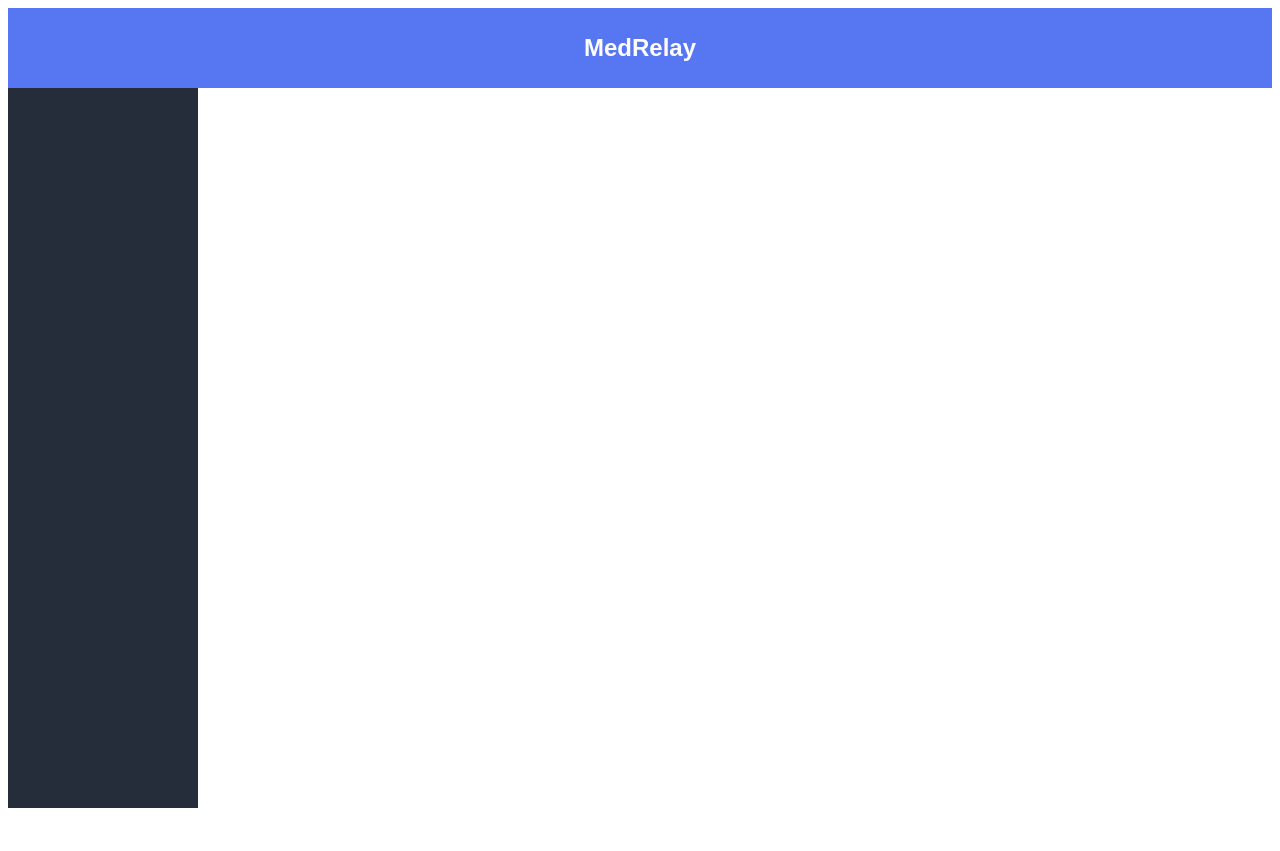
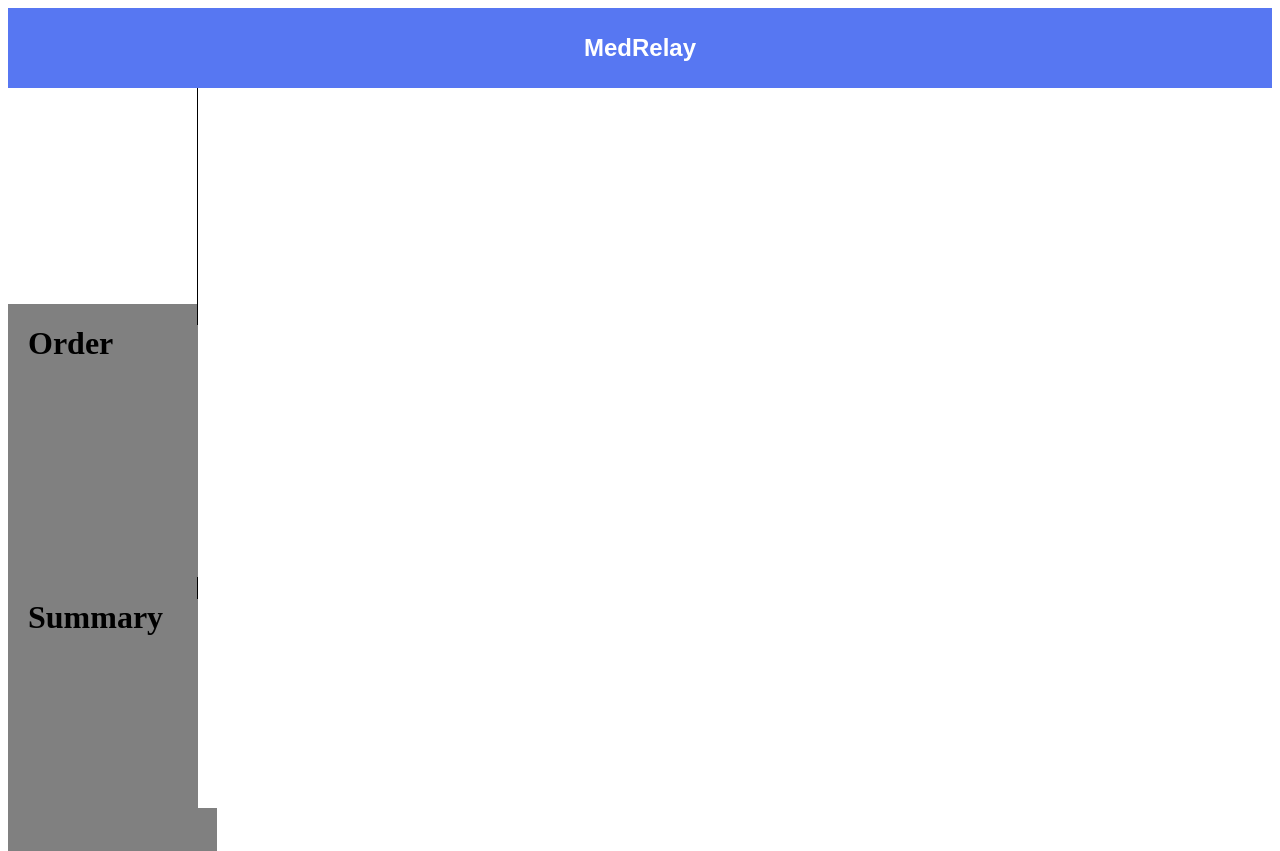
Before and after one commit to abansal3/whack-healthcare, a website: page frontend/Dashboard.html in a window 1280 px wide. Before the commit the page ends 816 px from the top, so only its background shows below. Drawn offline with nearby package versions, Linux system fonts and the light colour scheme; some packages are replaced by stand-ins of ours.

Commit message:
front end

```diff
--- a/frontend/Dashboard.html
+++ b/frontend/Dashboard.html
@@ -31,24 +31,48 @@ header h2 {
   font-family: sans-serif;
 }
 
-div#profile {
+#profile {
   width: 100%;
   height: 90%;
   display: flex;
   align-items: center;
 }
 
-div#sidebar {
+#sidebar {
   width: 15%;
   height: 100%;
   background-color: #252D3A;
+  display: flex;
+  flex-direction: column;
+  align-items: center;
+  border-right: 1px solid black;
 }
 
-div#dashboard {
+#dashboard {
   width: 85%;
   height: 100%;
   background-color: white;
 }
+
+#profilePic{
+  width: 100%;
+  height: 30%;
+  background-color: white;
+}
+
+#panels{
+  width: 100%;
+  height: 70%;
+  background-color: grey;
+}
+
+.panel {
+  height: 50%;
+  width: 100%;
+  background-color: grey;
+  padding-left: 20px;
+}
+
 
 </style>
 
@@ -56,6 +80,16 @@ div#dashboard {
     <header><h2>MedRelay</h2></header>
     <div id="profile">
       <div id="sidebar">
+        <div id = "profilePic">
+        </div>
+        <div id = "panels">
+          <div class="panel">
+            <h1>Order</h1>
+          </div>
+          <div class="panel">
+            <h1>Summary</h1>
+          </div>
+        </div>
       </div>
       <div id="dashboard">
       </div>
```
Also changed, not shown: 2 other files.
